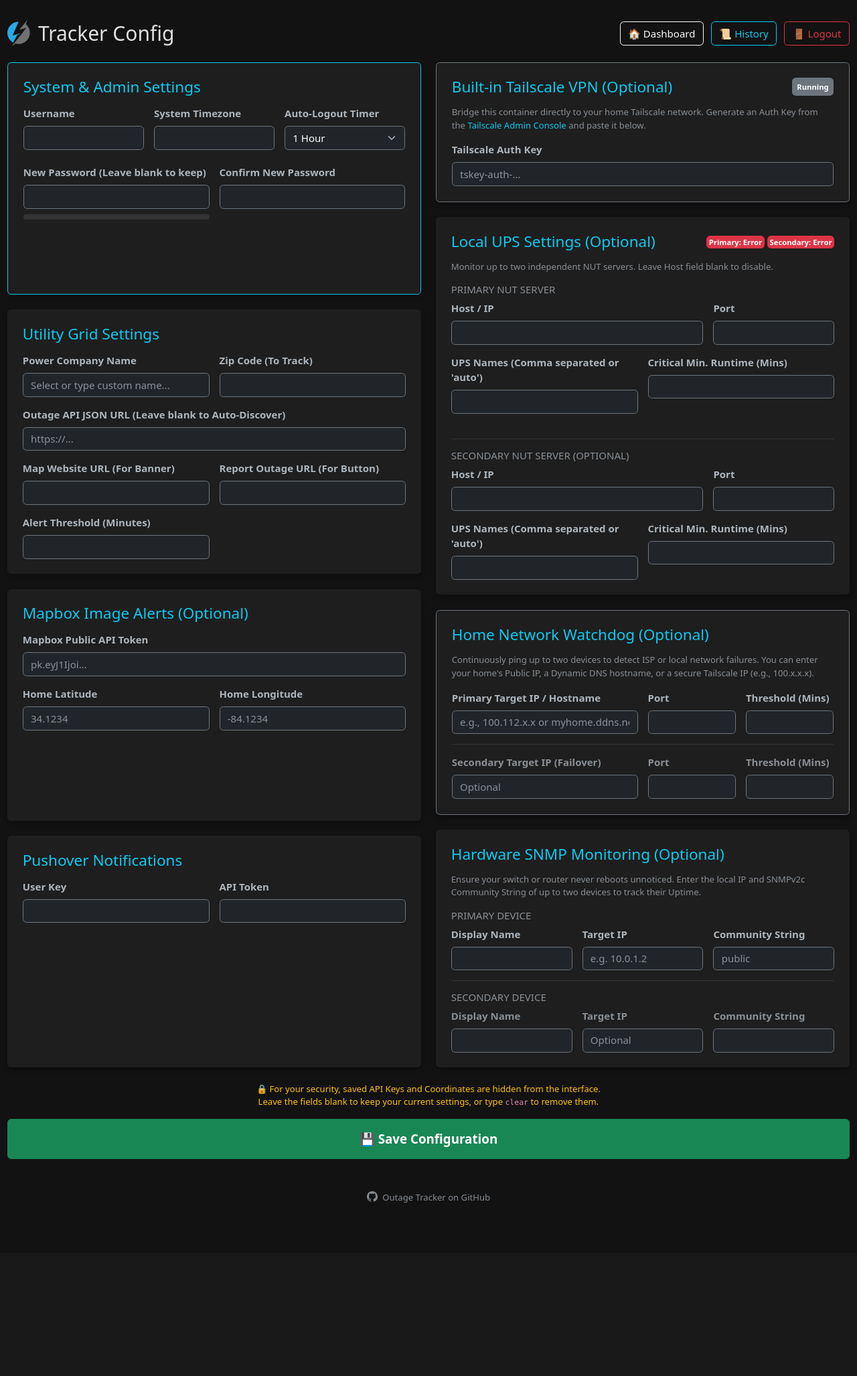
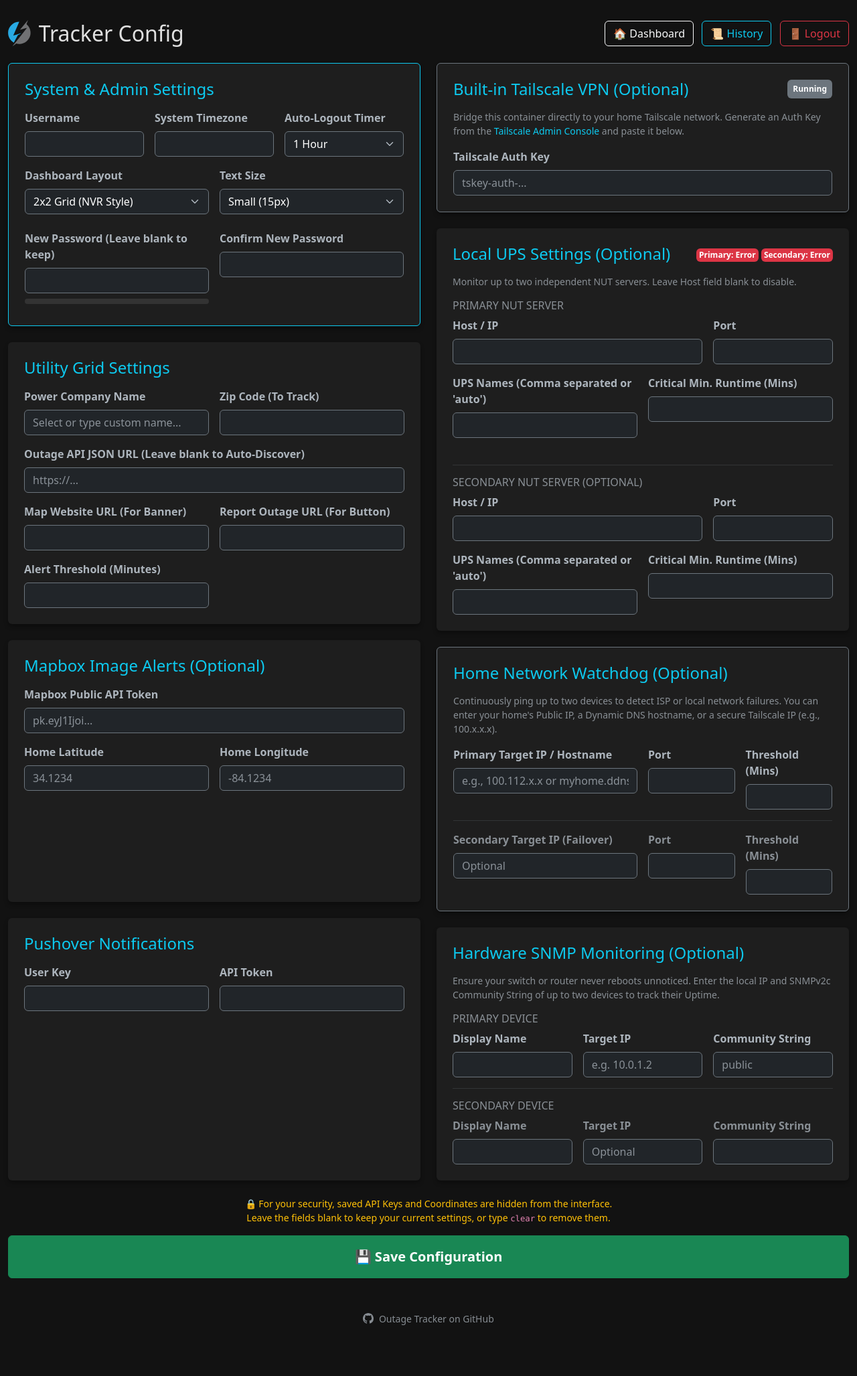
Before and after one commit to NightHawkATL/outage-tracker, a Flask app: template templates/config.html in a window 1280 px wide. Shown: the whole page at 67% size. Before the commit the page ends 1796 px from the top, so only its background shows below. Run offline with Flask 3, Linux system fonts and the light colour scheme; the template is opened without the code that fills it: most values are stand-ins (such as "Sample title", 1, 10 or a date in 2020); parts of the project's set-up code (start-up, migrations or seed data) failed here and were passed over.

Commit message:
Update templates/config.html

```diff
--- a/templates/config.html
+++ b/templates/config.html
@@ -6,7 +6,7 @@
     <link rel="icon" href="{{ url_for('static', filename='favicon.ico') }}" type="image/x-icon">
     <link href="https://cdn.jsdelivr.net/npm/bootstrap@5.3.0/dist/css/bootstrap.min.css" rel="stylesheet">
     <style>
-        html { font-size: 15px; }
+        html { font-size: {{ config.ui_text_size }}; }
         body { background-color: #121212; color: #e0e0e0; margin-top: 30px; margin-bottom: 50px; }
         .card { background-color: #1e1e1e; border: none; box-shadow: 0 4px 6px rgba(0,0,0,0.3); }
         .form-label { font-weight: bold; color: #adb5bd; }
@@ -14,7 +14,8 @@
     </style>
 </head>
 <body>
-    <div class="container" style="max-width: 1500px;">
+    <!-- The config page is always centered at a safe readable width -->
+    <div class="container" style="max-width: 1300px;">
         <div class="d-flex justify-content-between align-items-center mb-4">
             <h2 class="mb-0 d-flex align-items-center">
                 <img src="{{ url_for('static', filename='logo.svg') }}" alt="Logo" style="height: 40px; margin-right: 12px;">
@@ -28,8 +29,8 @@
         </div>
 
         <form method="POST" action="/config">
+            <div class="row g-4 mb-4">
 
-            <div class="row g-4 mb-4">
                 <!-- ================= LEFT COLUMN ================= -->
                 <div class="col-lg-6 d-flex flex-column gap-4">
 
@@ -63,6 +64,22 @@
                                     <option value="168" {% if config.session_timeout == 168 %}selected{% endif %}>1 Week</option>
                                     <option value="720" {% if config.session_timeout == 720 %}selected{% endif %}>30 Days</option>
                                     <option value="0" {% if config.session_timeout == 0 %}selected{% endif %}>Disabled (Permanent)</option>
+                                </select>
+                            </div>
+
+                            <div class="col-md-6 mt-3">
+                                <label class="form-label">Dashboard Layout</label>
+                                <select name="ui_layout" class="form-select bg-dark text-white border-secondary">
+                                    <option value="2x2" {% if config.ui_layout == '2x2' %}selected{% endif %}>2x2 Grid (NVR Style)</option>
+                                    <option value="1x4" {% if config.ui_layout == '1x4' %}selected{% endif %}>1x4 Row (Ultra-Wide)</option>
+                                </select>
+                            </div>
+                            <div class="col-md-6 mt-3">
+                                <label class="form-label">Text Size</label>
+                                <select name="ui_text_size" class="form-select bg-dark text-white border-secondary">
+                                    <option value="15px" {% if config.ui_text_size == '15px' %}selected{% endif %}>Small (15px)</option>
+                                    <option value="16px" {% if config.ui_text_size == '16px' %}selected{% endif %}>Normal (16px)</option>
+                                    <option value="17px" {% if config.ui_text_size == '17px' %}selected{% endif %}>Large (17px)</option>
                                 </select>
                             </div>
 
@@ -156,7 +173,6 @@
                             </div>
                         </div>
                     </div>
-
                 </div>
 
                 <!-- ================= RIGHT COLUMN ================= -->
@@ -333,7 +349,6 @@
                 </a>
             </div>
         </div>
-
     </div>
 
     <script>
```
